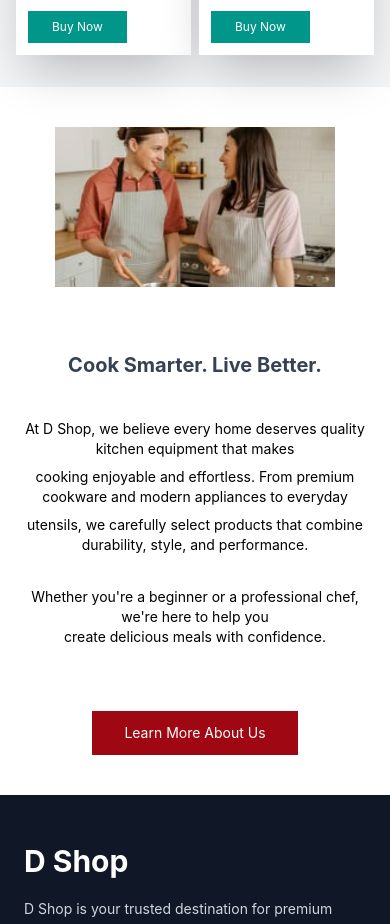
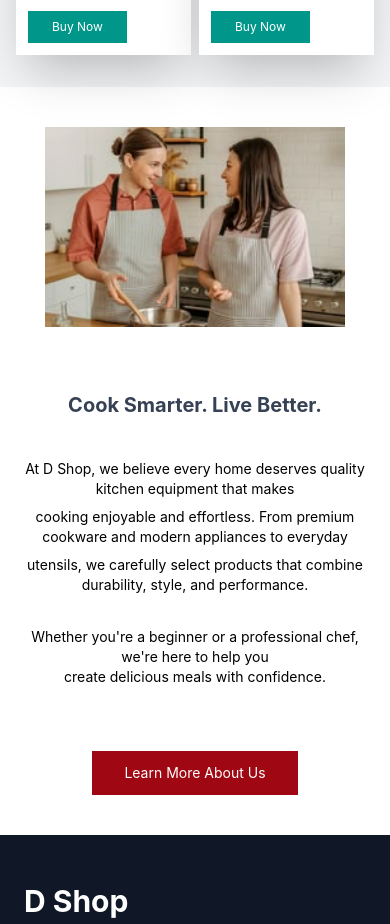
Before and after one commit to 1bruno5/denyse-shop, a Vue app: page / in a window 390 px wide. Shown: the part 4600-5524 px from the top of the page. Built offline with nearby package versions, Linux system fonts and the light colour scheme.

Commit message:
again making about image wide

```diff
--- a/src/views/home.vue
+++ b/src/views/home.vue
@@ -207,7 +207,7 @@
 <div class="bg-white mb-10 px-4 sm:px-8 lg:px-16 pt-10 sm:pt-16 lg:pt-16">
 <div class="flex flex-col lg:flex-row gap-16 lg:gap-16 ">
     <img src="../assets/photos/about.jpg" alt="about image"
-  class="  w-full max-w-[280px] sm:max-w-[280px] lg:max-w-[340px]    lg: -none mx-auto lg:mx-0 object-cover h-[160px] sm:h-[200px] lg:h-[460px]"
+  class="  w-full max-w-[300px] sm:max-w-[280px] lg:max-w-[340px]    lg: -none mx-auto lg:mx-0 object-cover h-[200px] sm:h-[200px] lg:h-[460px]"
   >
 <div class="">
     <h3 class=" text-xl md:text-2xl lg:text-3xl font-bold text-gray-700 text-center md:text-left">Cook Smarter. Live Better.</h3>
```
